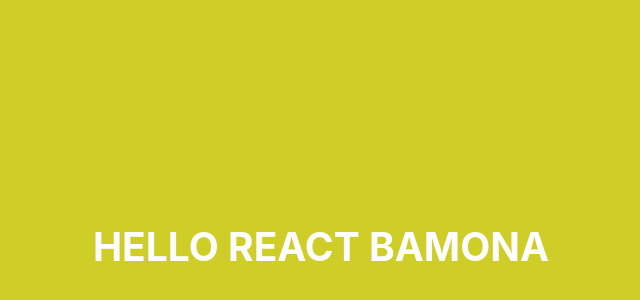
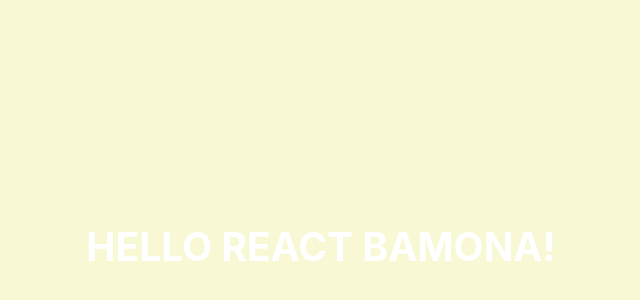
Before and after one commit to tnaberhaus/react-bamona, a React (Create React App) app: page / in a window 1280 px wide. Shown: the part 154-454 px from the top of the page, without its empty margins (319-959 px from the left). Built offline with nearby package versions, Linux system fonts and the light colour scheme.

Commit message:
Changed background color again

```diff
--- a/src/App.css
+++ b/src/App.css
@@ -14,7 +14,7 @@
 }
 
 .App-header {
-  background-color: #cfcd28;
+  background-color: #f8f8d4;
   min-height: 100vh;
   display: flex;
   flex-direction: column;
--- a/src/App.js
+++ b/src/App.js
@@ -5,7 +5,7 @@
   return (
     <div className="App">
       <header className="App-header">
-       <h2>HELLO REACT BAMONA</h2>
+       <h2>HELLO REACT BAMONA!</h2>
       </header>
     </div>
   );
```
